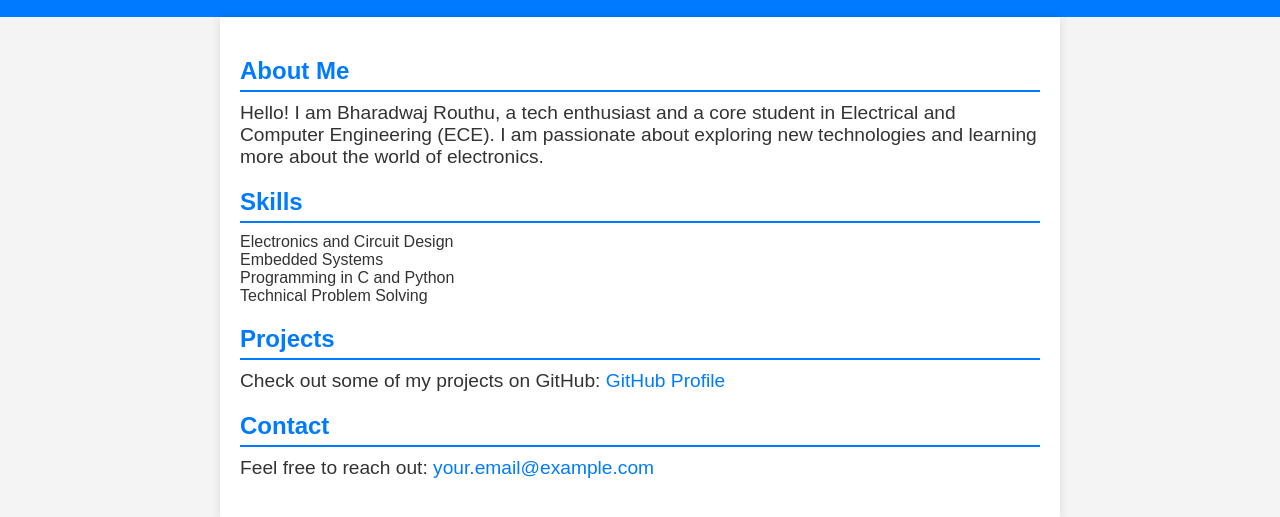
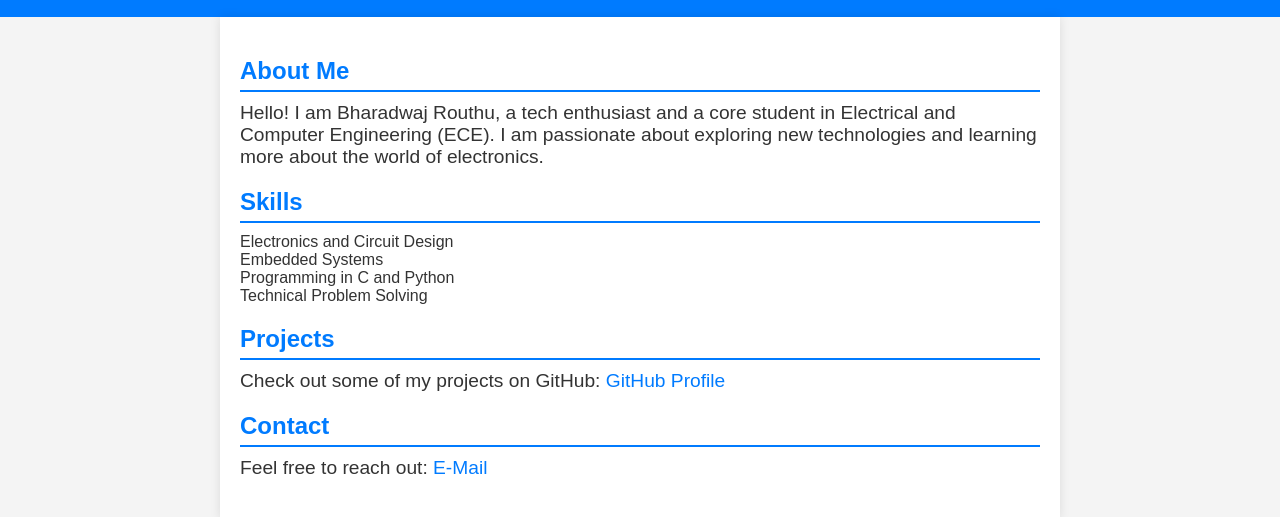
Before and after one commit to Bharadwaj-R/Bharadwaj-R.github.io, a plain HTML site: page index.html in a window 1280 px wide. Shown: the part 87-604 px from the top of the page. Drawn offline with Linux system fonts and the light colour scheme.

Commit message:
Update index.html

```diff
--- a/index.html
+++ b/index.html
@@ -47,7 +47,7 @@
             <h2>Contact</h2>
             <p>
                 Feel free to reach out:
-                <a href="mailto:bharadwajrouthu@gmail.com">your.email@example.com</a>
+                <a href="mailto:bharadwajrouthu@gmail.com">E-Mail</a>
             </p>
         </section>
     </main>
```
